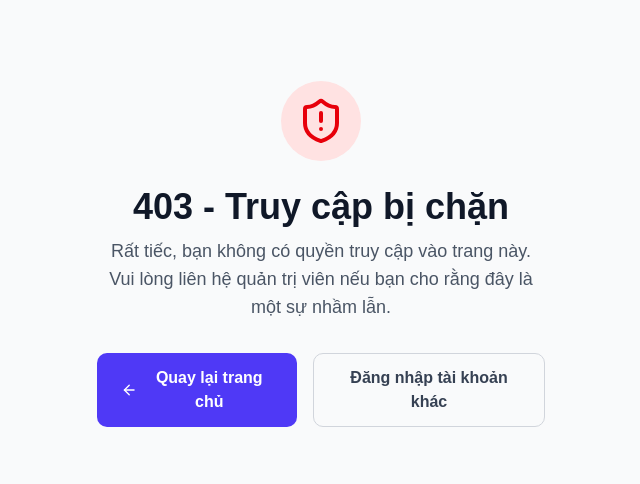
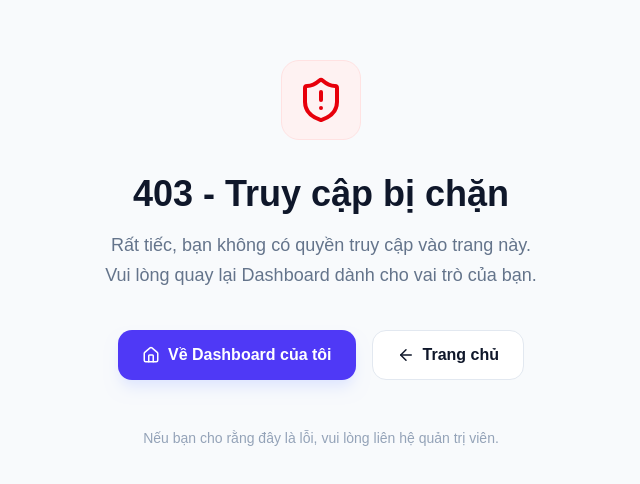
Before and after one commit to WilliamsHugh/TutorManagerProject, a Next.js app in the folder frontend/: page /403 in a window 1280 px wide. Shown: the part 146-630 px from the top of the page, without its empty margins (319-959 px from the left). Built offline with nearby package versions, Linux system fonts and the light colour scheme.

Commit message:
feat: add tutor request form and suggestions panel, implement user role-based access, and enhance authentication checks

```diff
--- a/frontend/app/403/page.tsx
+++ b/frontend/app/403/page.tsx
@@ -1,39 +1,46 @@
 "use client";
 
 import Link from "next/link";
-import { ShieldAlert, ArrowLeft } from "lucide-react";
+import { ShieldAlert, ArrowLeft, Home } from "lucide-react";
+import { getUserRole } from "@/lib/auth";
 
 export default function ForbiddenPage() {
+    const role = getUserRole();
+    const dashboardLink = role ? `/dashboard/${role}` : "/";
+
     return (
-    <div className="min-h-screen flex items-center justify-center bg-gray-50 px-6">
+        <div className="min-h-screen bg-[#f8fafc] flex items-center justify-center px-6">
             <div className="max-w-md w-full text-center">
-        <div className="mb-6 flex justify-center">
-          <div className="p-4 bg-red-100 rounded-full">
+                <div className="w-20 h-20 bg-red-50 rounded-2xl flex items-center justify-center mx-auto mb-8 border border-red-100">
                     <ShieldAlert size={48} className="text-red-600" />
                 </div>
-        </div>
 
-        <h1 className="text-4xl font-extrabold text-gray-900 mb-2">403 - Truy cập bị chặn</h1>
-        <p className="text-lg text-gray-600 mb-8">
-          Rất tiếc, bạn không có quyền truy cập vào trang này. Vui lòng liên hệ quản trị viên nếu bạn cho rằng đây là một sự nhầm lẫn.
+                <h1 className="text-4xl font-extrabold text-[#0f172a] mb-4">403 - Truy cập bị chặn</h1>
+                <p className="text-lg text-[#64748b] mb-10 leading-relaxed">
+                    Rất tiếc, bạn không có quyền truy cập vào trang này. Vui lòng quay lại Dashboard dành cho vai trò của bạn.
                 </p>
 
                 <div className="flex flex-col sm:flex-row gap-4 justify-center">
                     <Link
-            href="/"
-            className="flex items-center justify-center gap-2 px-6 py-3 bg-indigo-600 text-white rounded-lg font-semibold hover:bg-indigo-700 transition-colors"
+                        href={dashboardLink}
+                        className="flex items-center justify-center gap-2 px-6 py-3 bg-indigo-600 text-white rounded-xl font-bold hover:bg-indigo-700 transition-all shadow-lg shadow-indigo-100"
                     >
-            <ArrowLeft size={18} />
-            Quay lại trang chủ
+                        <Home size={18} />
+                        Về Dashboard của tôi
                     </Link>
 
                     <Link
-            href="/login"
-            className="flex items-center justify-center px-6 py-3 border border-gray-300 text-gray-700 rounded-lg font-semibold hover:bg-gray-100 transition-colors"
+                        href="/"
+                        className="flex items-center justify-center gap-2 px-6 py-3 bg-white text-[#0f172a] border border-[#e2e8f0] rounded-xl font-bold hover:bg-gray-50 transition-all"
                     >
-            Đăng nhập tài khoản khác
+                        <ArrowLeft size={18} />
+                        Trang chủ
                     </Link>
                 </div>
+
+                <p className="mt-12 text-sm text-[#94a3b8]">
+                    Nếu bạn cho rằng đây là lỗi, vui lòng liên hệ quản trị viên.
+                </p>
             </div>
         </div>
     );
--- a/frontend/app/dashboard/student/components/StudentTutorTopbar.tsx
+++ b/frontend/app/dashboard/student/components/StudentTutorTopbar.tsx
@@ -24,7 +24,8 @@ export function StudentTutorTopbar() {
               <Link
                 key={item.label}
                 href={item.href}
-                                className={`rounded px-3 py-2 text-sm font-medium no-underline transition-colors ${item.href === "/dashboard/student"
+                className={`rounded px-3 py-2 text-sm font-medium no-underline transition-colors ${
+                  item.href === "/student/tutorrequest"
                     ? "bg-[#e6eef8] text-[#0b5fff]"
                     : "text-[#687185] hover:bg-[#f1f5f9]"
                 }`}
--- a/frontend/app/dashboard/student/data.ts
+++ b/frontend/app/dashboard/student/data.ts
@@ -90,7 +90,7 @@ export const tutors: TutorSuggestion[] = [
 
 export const navItems: NavItem[] = [
   { label: "Trang chủ", href: "/dashboard/student" },
-  { label: "Tìm gia sư", href: "/dashboard/student" }, // Vì Tìm gia sư giờ là trang chủ luôn
-  { label: "Lớp học của tôi", href: "/dashboard/student" }, // Tạm thời trỏ về dashboard
-  { label: "Thông tin gia sư", href: "/dashboard/student" },
+  { label: "Tìm gia sư", href: "/student/tutorrequest" },
+  { label: "Lớp học của tôi", href: "/classes" },
+  { label: "Đánh giá", href: "/tutors" },
 ];
--- a/frontend/app/dashboard/student/page.tsx
+++ b/frontend/app/dashboard/student/page.tsx
@@ -8,7 +8,7 @@ import { isLoggedIn, getUserRole } from "@/lib/auth";
 import { TutorRequestForm } from "./components/TutorRequestForm";
 import { TutorRequestPageHeader } from "./components/TutorRequestPageHeader";
 import { TutorSuggestionsPanel } from "./components/TutorSuggestionsPanel";
-import { StudentTutorTopbar } from "./components/StudentTutorTopbar";
+import Header from "../../../components/Header";
 import { tutors } from "./data";
 
 export default function StudentDashboardPage() {
@@ -67,7 +67,7 @@ export default function StudentDashboardPage() {
       className="min-h-screen bg-[#f8fafc] text-[#0f172a]"
       style={{ fontFamily: "var(--font-family-body)" }}
     >
-      <StudentTutorTopbar />
+      <Header />
 
       <main className="mx-auto w-full max-w-[1328px] px-4 py-6 sm:px-6 lg:px-8">
         <TutorRequestPageHeader />
--- a/frontend/lib/auth.ts
+++ b/frontend/lib/auth.ts
@@ -44,8 +44,6 @@ export function clearAuth() {
 }
 
 export function isLoggedIn(): boolean {
-  // Vì access_token là httpOnly, JS không đọc được.
-  // Ta dựa vào việc có USER_KEY trong localStorage để biết trạng thái đăng nhập.
   if (typeof window === "undefined") return false;
   return !!localStorage.getItem(USER_KEY);
 }
```
Also changed, not shown: 2 other files (tests, documents, lock files or other folders). Lines whose indentation alone changed are shown as unchanged.
